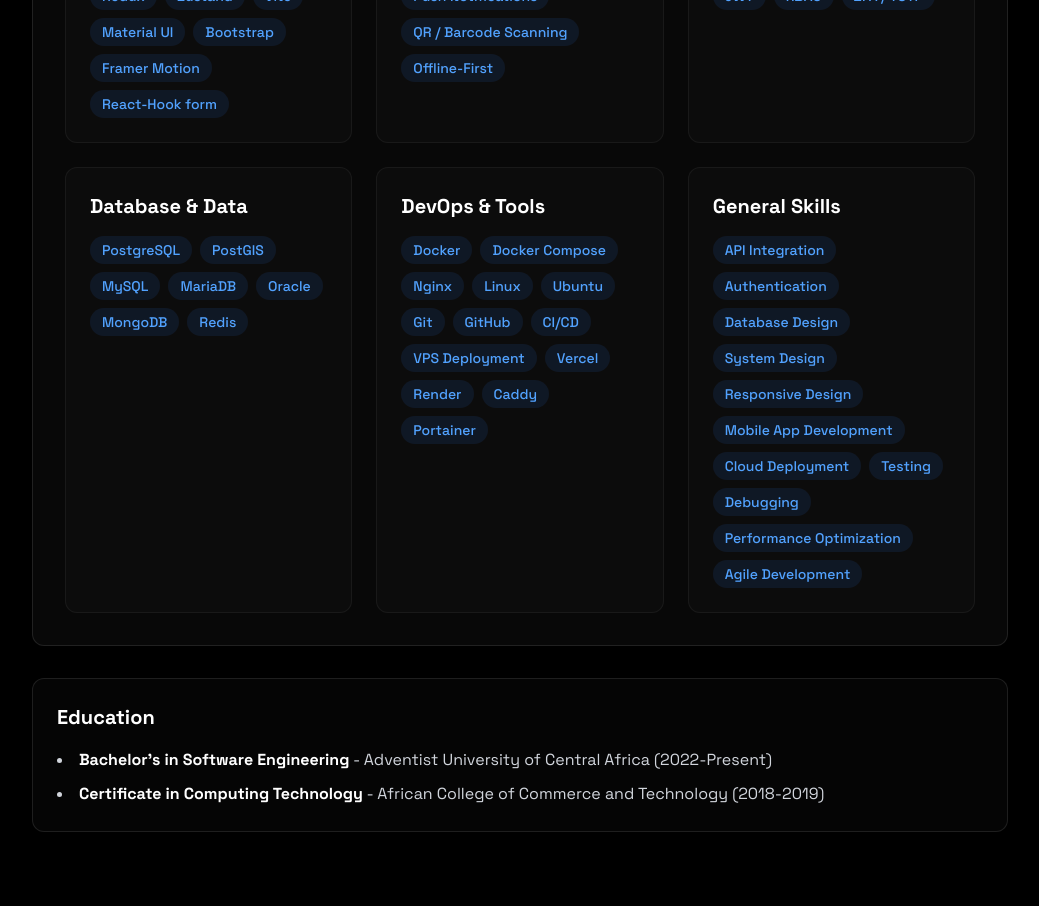
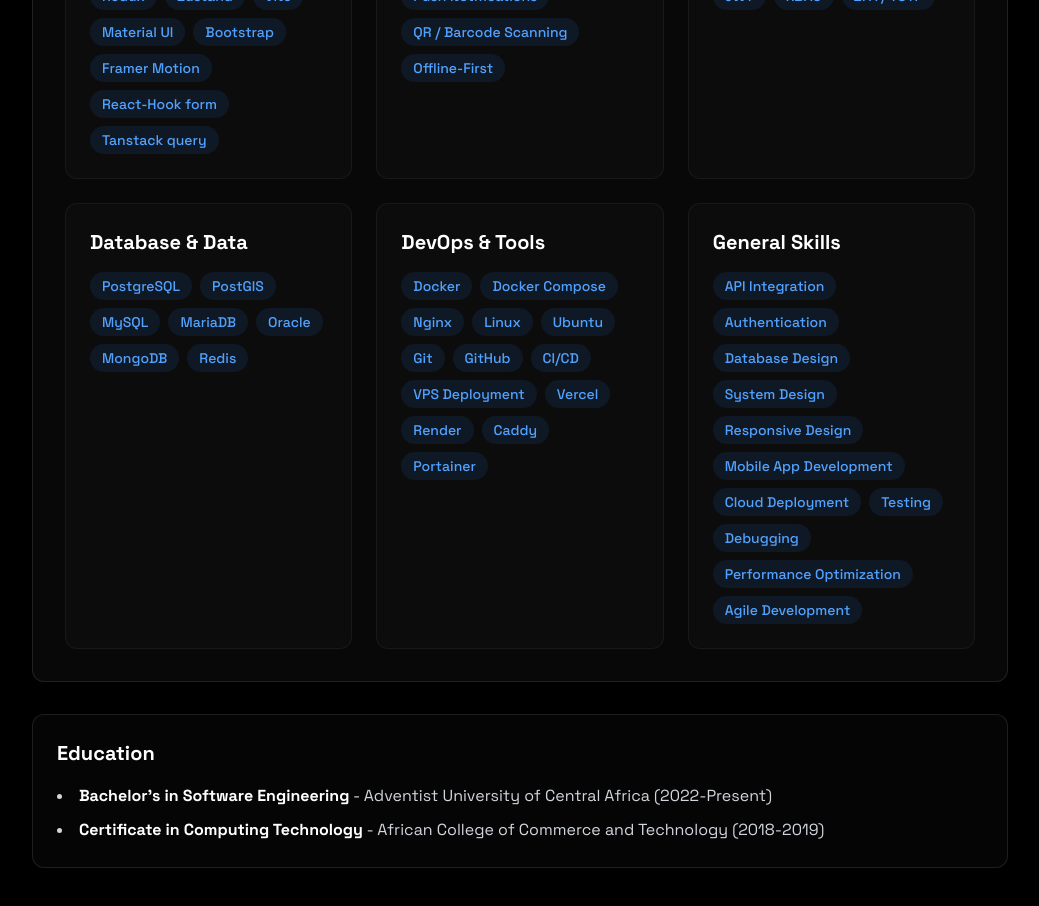
Before and after one commit to niyoblaise/niyoblaise-7, a React (Vite) app: page / in a window 1280 px wide. Shown: the part 1360-2266 px from the top of the page, without its empty margins (120-1159 px from the left). Built offline with nearby package versions, Linux system fonts and the light colour scheme.

Commit message:
add skills

```diff
--- a/src/components/sections/About.jsx
+++ b/src/components/sections/About.jsx
@@ -16,7 +16,7 @@ export const About = () => {
     "Bootstrap",
     "Framer Motion",
       "React-Hook form",
-
+    "Tanstack query",
   ];
 
   const mobileSkills = [
```
